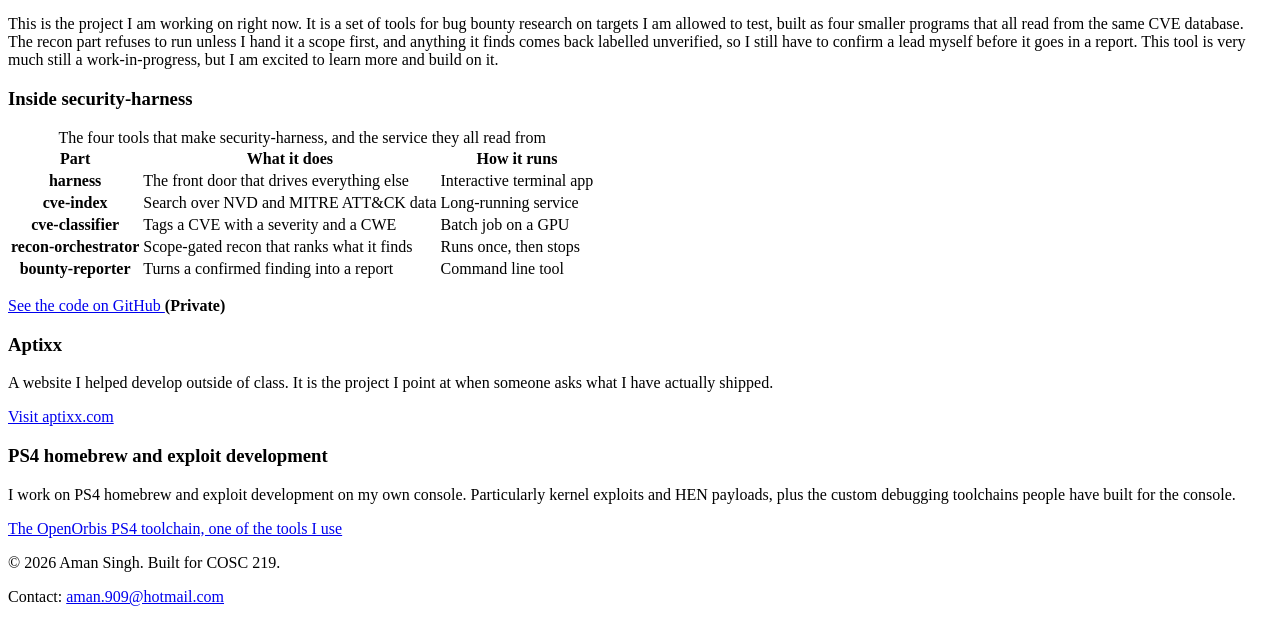
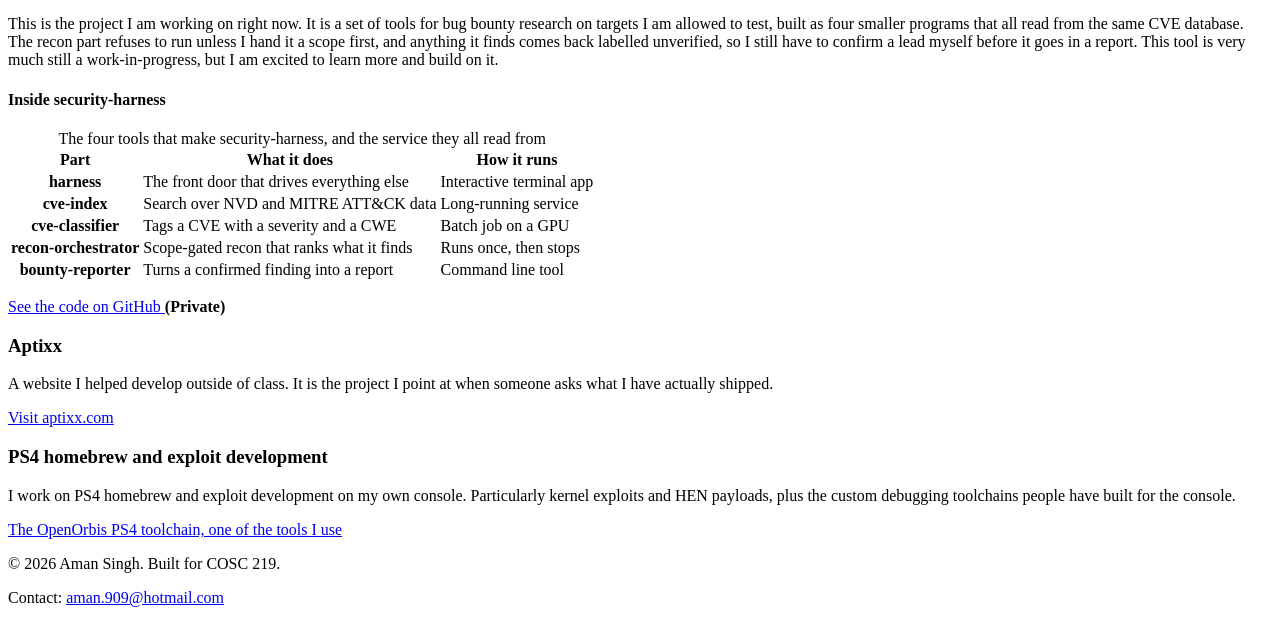
Before and after one commit to amansingh909/cosc219-site, a plain HTML site: page projects.html in a window 1280 px wide. Shown: the part 224-847 px from the top of the page. Drawn offline with Linux system fonts and the light colour scheme.

Commit message:
fixed some indents & alt text

```diff
--- a/projects.html
+++ b/projects.html
@@ -23,9 +23,9 @@
             <article>
                 <h3>security-harness</h3>
                 <p>This is the project I am working on right now. It is a set of tools for bug bounty research on targets I am allowed to test, built as four smaller programs that all read from the same CVE database. The recon part refuses to run unless I hand it a scope first, and anything it finds comes back labelled unverified, so I still have to confirm a lead myself before it goes in a report. This tool is very much still a work-in-progress, but I am excited to learn more and build on it.</p>
-            </article>
+
                 <section>
-            <h3>Inside security-harness</h3>
+                    <h4>Inside security-harness</h4>
                     <table>
                         <caption>The four tools that make security-harness, and the service they all read from</caption>
                         <thead>
@@ -66,6 +66,7 @@
                     <p><a href="https://github.com/amansingh909/security-harness" rel="noopener noreferrer" target="_blank">See the code on GitHub </a><Strong>(Private)</Strong></p>
 
                 </section>
+            </article>
             <article>
                 <h3>Aptixx</h3>
                 <p>A website I helped develop outside of class. It is the project I point at when someone asks what I have actually shipped.</p>
```
Also changed, not shown: index.html (+1 -1 lines). Lines whose indentation alone changed are shown as unchanged.
